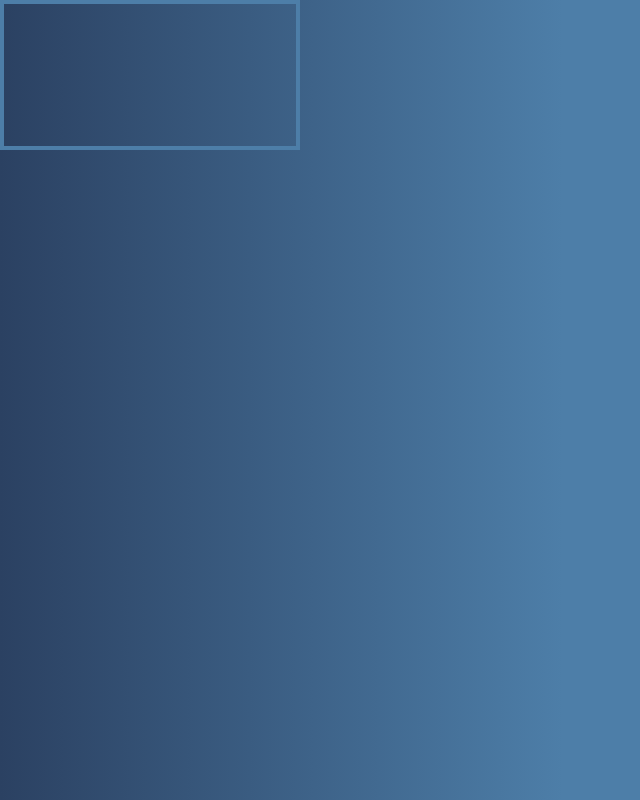
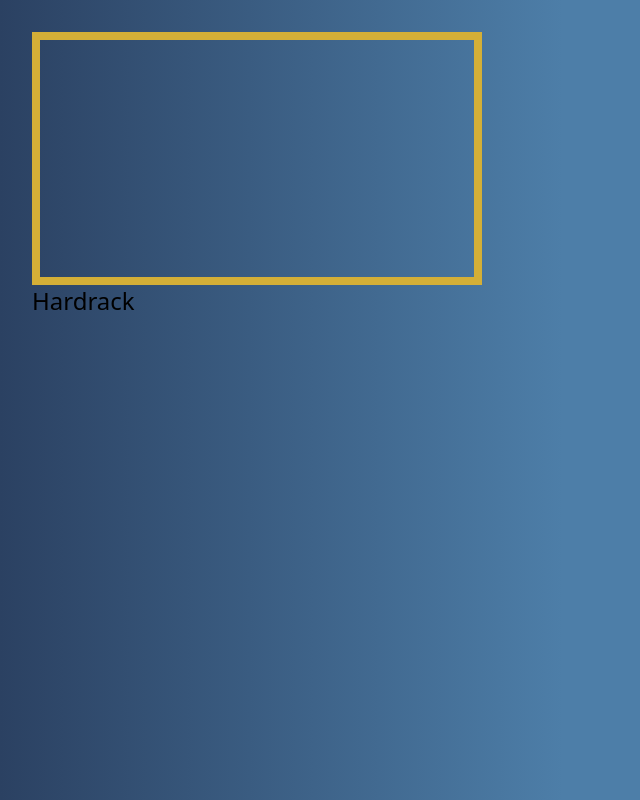
Before and after one commit to RageHardrack/overlay-hardrack-obs, a Nuxt app: page / in a window 1280 px wide. Shown: the whole page, without its empty margins (0-640 px from the left). Built offline with nearby package versions, Linux system fonts and the light colour scheme.

Commit message:
Feat: Improving Cam Frame and add brand title

```diff
--- a/app.vue
+++ b/app.vue
@@ -1,3 +1,6 @@
 <template>
-  <div><CamFrame /></div>
+  <div class="p-8">
+    <CamFrame />
+    <BrandTitle />
+  </div>
 </template>
--- /dev/null
+++ b/components/Brand/Title.vue
@@ -0,0 +1,5 @@
+<template>
+  <span>
+    <h2 class="text-2xl">Hardrack</h2>
+  </span>
+</template>
--- a/components/Cam/Frame.vue
+++ b/components/Cam/Frame.vue
@@ -1,5 +1,5 @@
 <script setup lang="ts"></script>
 
 <template>
-  <div class="border-4 border-secondary h-[150px] w-[300px]"></div>
+  <div class="border-8 border-gold w-[450px] aspect-video"></div>
 </template>
```
